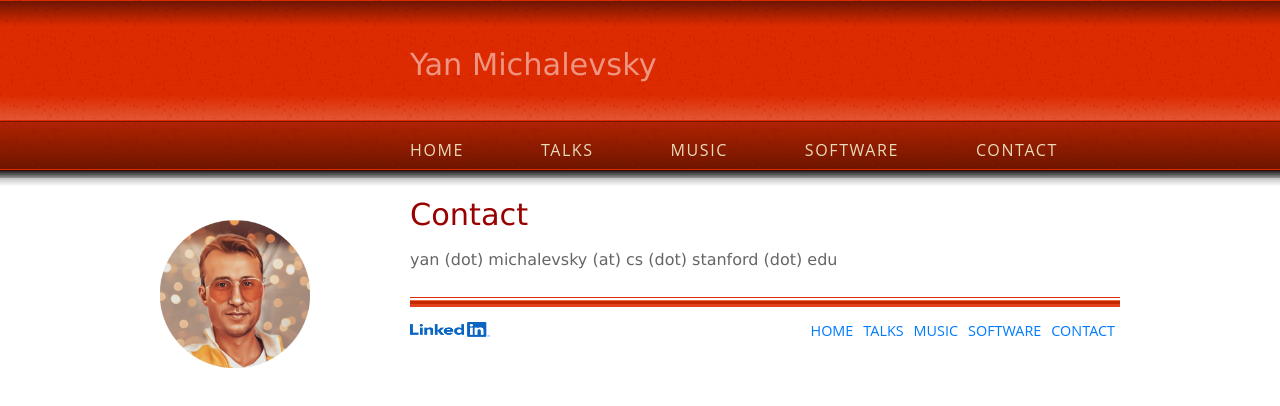
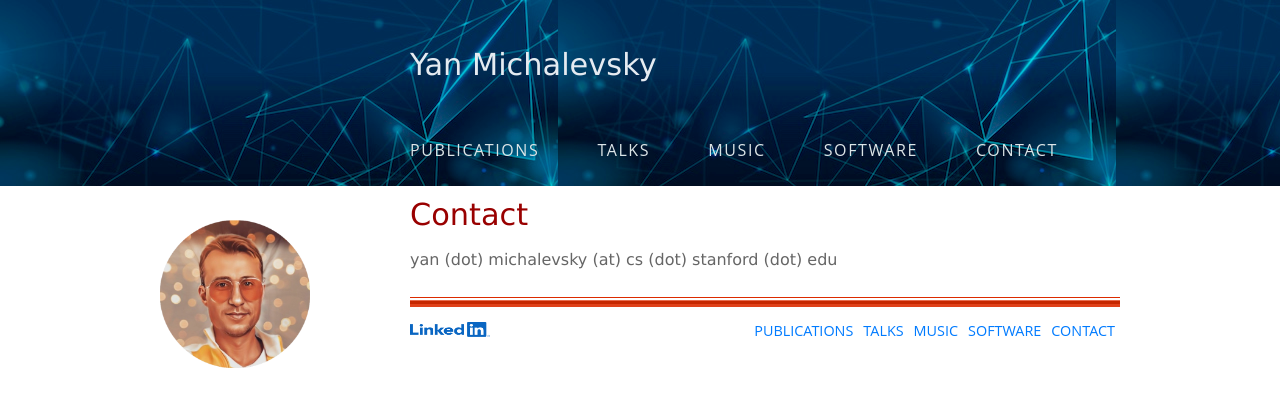
Before and after one commit to ymcrcat/michalevsky.com, a React (Create React App) app: page /contact in a window 1280 px wide. Shown: the top 406 px of the page. Built offline with nearby package versions, Linux system fonts and the light colour scheme.

Commit message:
Replaced header background

```diff
--- a/src/components/Nav.js
+++ b/src/components/Nav.js
@@ -9,7 +9,7 @@ function AddLink(props) {
 function Nav() {
     return (
         <ul>
-            <AddLink to='/' text='Home' />
+            <AddLink to='/' text='Publications' />
             <AddLink to='/talks' text='Talks' />
             <AddLink to='/music' text='Music' />
             <AddLink to='/software' text='Software' />
--- a/src/index.css
+++ b/src/index.css
@@ -285,7 +285,7 @@ header h1 {
 }
 
 header h1 span {
-	color: #ED9580;
+	color: #e5ebf1;
 	display: block;
 	float: left;
 	padding-right: 5px;
@@ -319,7 +319,7 @@ nav ul li {
 }
 
 nav ul li a {
-	color: #E7DBBA;
+	color: #dce5e7;
 	font-weight: normal;
 	letter-spacing: 0.1em;
 	text-transform: uppercase;
@@ -415,7 +415,7 @@ footer p {
 footer ul {
 	float: right;
 	list-style: none;
-	width: 330px;
+	width: 430px;
 	margin-left: 0;
 	padding-top: 3px;
 	text-align: right;
--- a/src/index.js
+++ b/src/index.js
@@ -4,7 +4,7 @@ import './index.css';
 import App from './App';
 import reportWebVitals from './reportWebVitals';
 
-import bodyBackground from './assets/body_bkgd.png';
+import bodyBackground from './assets/header_bg.jpeg';
 import footerBackground from './assets/foot_bkgd.png';
 
 document.documentElement.style.setProperty('--body-background', `url(${bodyBackground})`);
```
Also changed, not shown: src/assets/body_bkgd.png (deleted), src/assets/header_bg.jpeg (added).
